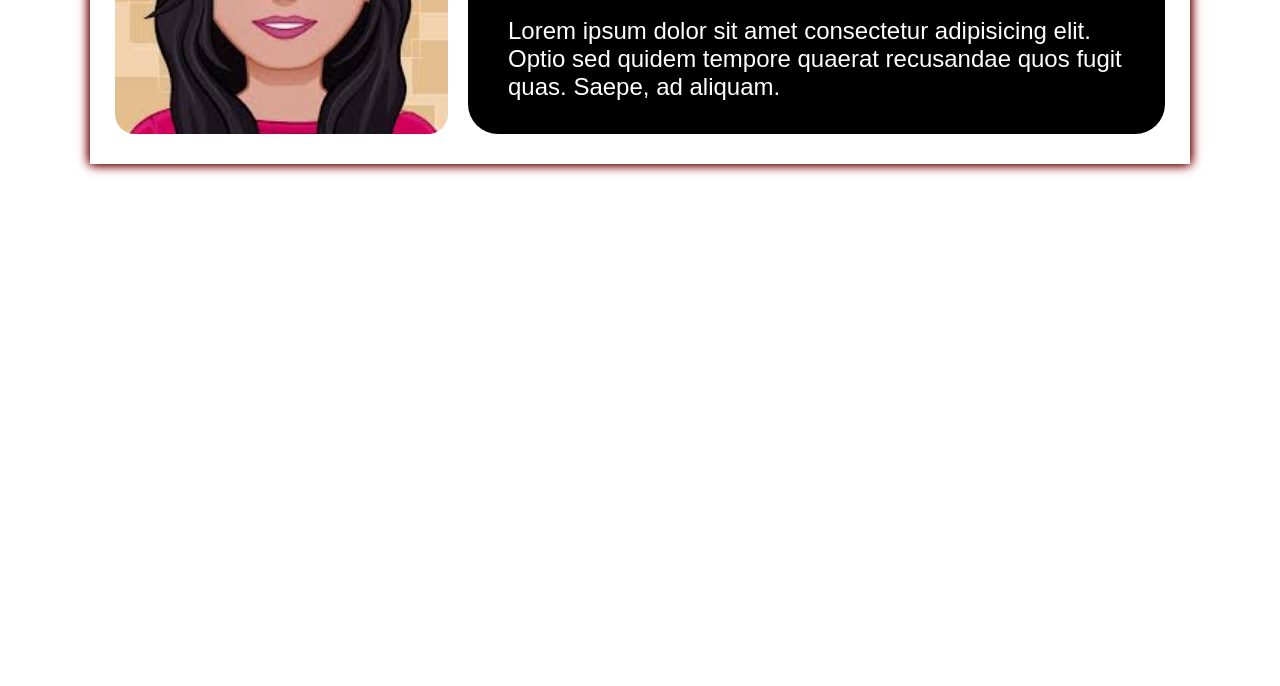
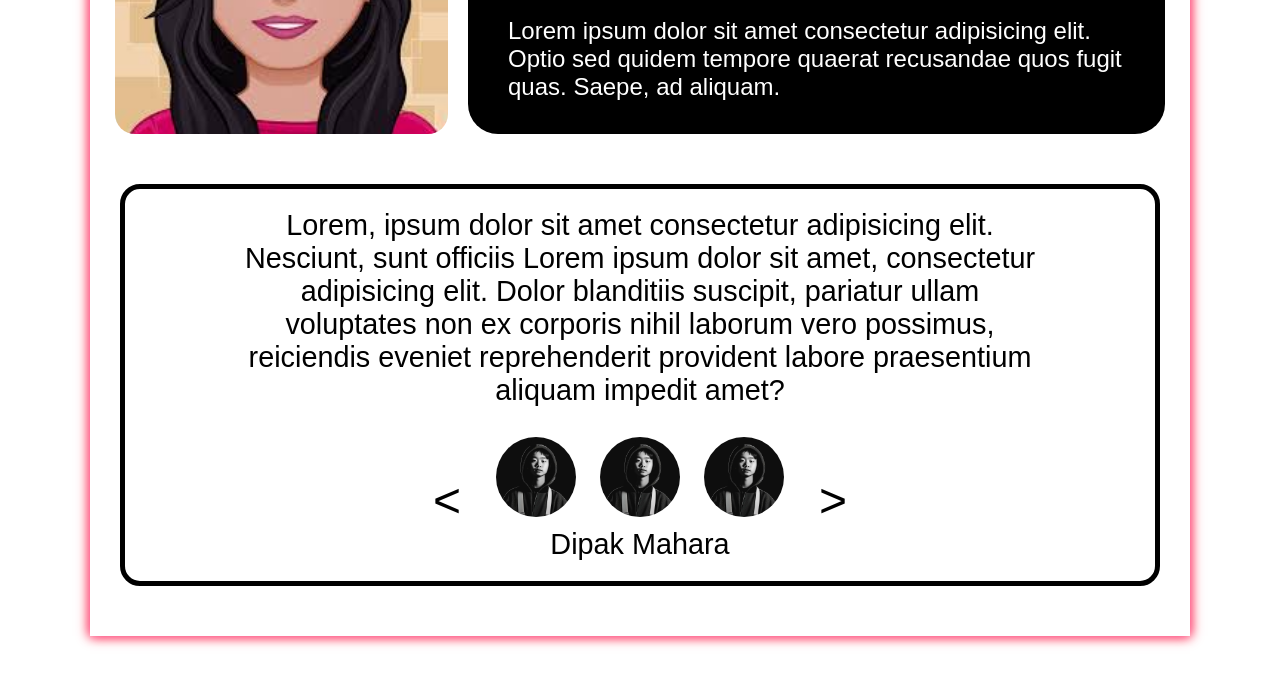
Before and after one commit to DipNarayanMahara2/Frontend-Practice-, a plain HTML site: page project4/index.html in a window 1280 px wide. Shown: the part 690-1376 px from the top of the page. Before the commit the page ends 904 px from the top, so only its background shows below. Drawn offline with Linux system fonts and the light colour scheme.

Commit message:
Completion of project 4

```diff
--- a/project4/index.html
+++ b/project4/index.html
@@ -62,6 +62,22 @@
           fugit quas. Saepe, ad aliquam.</p>
       </div>
     </div>
+
+    <div class="testimonial-3">
+      <div class="testimonial-desc">
+        <p>Lorem, ipsum dolor sit amet consectetur adipisicing elit. Nesciunt, sunt officiis Lorem ipsum dolor sit amet,
+          consectetur adipisicing elit. Dolor blanditiis suscipit, pariatur ullam voluptates non ex corporis nihil
+          laborum vero possimus, reiciendis eveniet reprehenderit provident labore praesentium aliquam impedit amet?</p>
+      </div>
+      <div class="images-container">
+        <span class="arrow"></span>
+        <img src="images/about.jpg" alt="">
+        <img src="images/about.jpg" alt="">
+        <img src="images/about.jpg" alt="">
+        <span class="arrow2 "></span>
+        <p class="title">Dipak Mahara</p>
+      </div>
+    </div>
   </main>
 
 </body>
--- a/project4/style.css
+++ b/project4/style.css
@@ -14,7 +14,7 @@ body {
 .testimonial-container {
   max-width: 1100px;
   margin: 50px 0;
-  box-shadow: 0 0 10px black, 0 0 12px red;
+  box-shadow: 0 0 10px hotpink, 0 0 12px red;
 }
 
 .testimonial-card {
@@ -30,7 +30,7 @@ body {
   color: white;
   padding: 20px;
   margin: 20px;
-  border-radius: 45px;
+  border-radius: 35px;
   line-height: 35px;
 }
 
@@ -127,3 +127,52 @@ body {
   font-size: 1.5rem;
   margin-top: 20px;
 }
+
+.testimonial-3 {
+  display: flex;
+  align-items: center;
+  flex-direction: column;
+  margin: 50px 30px;
+  border: 5px solid black;
+  border-radius: 20px;
+  padding: 20px 10px;
+}
+
+.testimonial-desc {
+  max-width: 800px;
+  text-align: center;
+}
+
+.testimonial-desc p {
+  font-size: 1.8rem;
+}
+
+.images-container {
+  margin-top: 30px;
+}
+
+.images-container img {
+  width: 80px;
+  height: 80px;
+  border-radius: 50%;
+  margin: 0 10px;
+}
+
+.arrow::before {
+  content: "<";
+  font-size: 3rem;
+  font-weight: 400;
+  margin-right: 20px;
+}
+
+.arrow2::before {
+  content: ">";
+  font-size: 3rem;
+  font-weight: 400;
+  margin-left: 20px;
+}
+
+.title {
+  font-size: 1.8rem;
+  text-align: center;
+}
```
